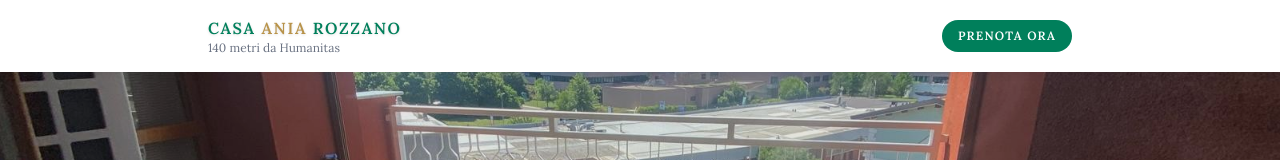
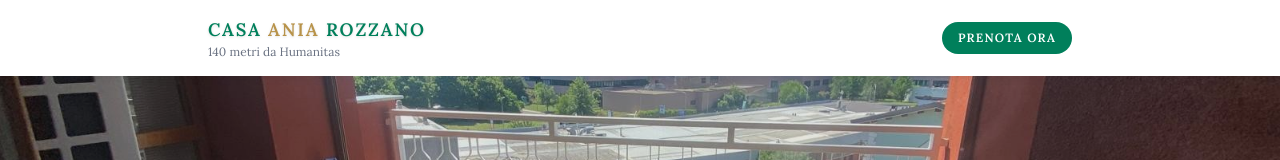
Before and after one commit to CasaAnia/sito-casaania, a Next.js app: page / in a window 1280 px wide. Shown: the top 160 px of the page. Built offline with nearby package versions, Linux system fonts and the light colour scheme.

Commit message:
Header: Casa Ania Rozzano più grande

```diff
--- a/app/page.tsx
+++ b/app/page.tsx
@@ -71,7 +71,7 @@ export default function Home() {
       <header className="bg-white sticky top-0 z-50" style={{boxShadow: '0 2px 8px rgba(0,0,0,0.08)'}}>
         <div className="max-w-4xl mx-auto px-4 py-4 flex items-center justify-between">
           <div>
-            <h1 style={{...loraStyle, textShadow: '0 1px 3px rgba(0,0,0,0.12)'}} className="text-base font-semibold tracking-widest uppercase whitespace-nowrap">
+            <h1 style={{...loraStyle, textShadow: '0 1px 3px rgba(0,0,0,0.12)'}} className="text-lg font-semibold tracking-widest uppercase whitespace-nowrap">
               <span className="text-green-700">Casa </span><span style={{color: '#b8934a'}}>Ania </span><span className="text-green-700">Rozzano</span>
             </h1>
             <p style={loraStyle} className="text-xs text-gray-500">140 metri da Humanitas</p>
```
